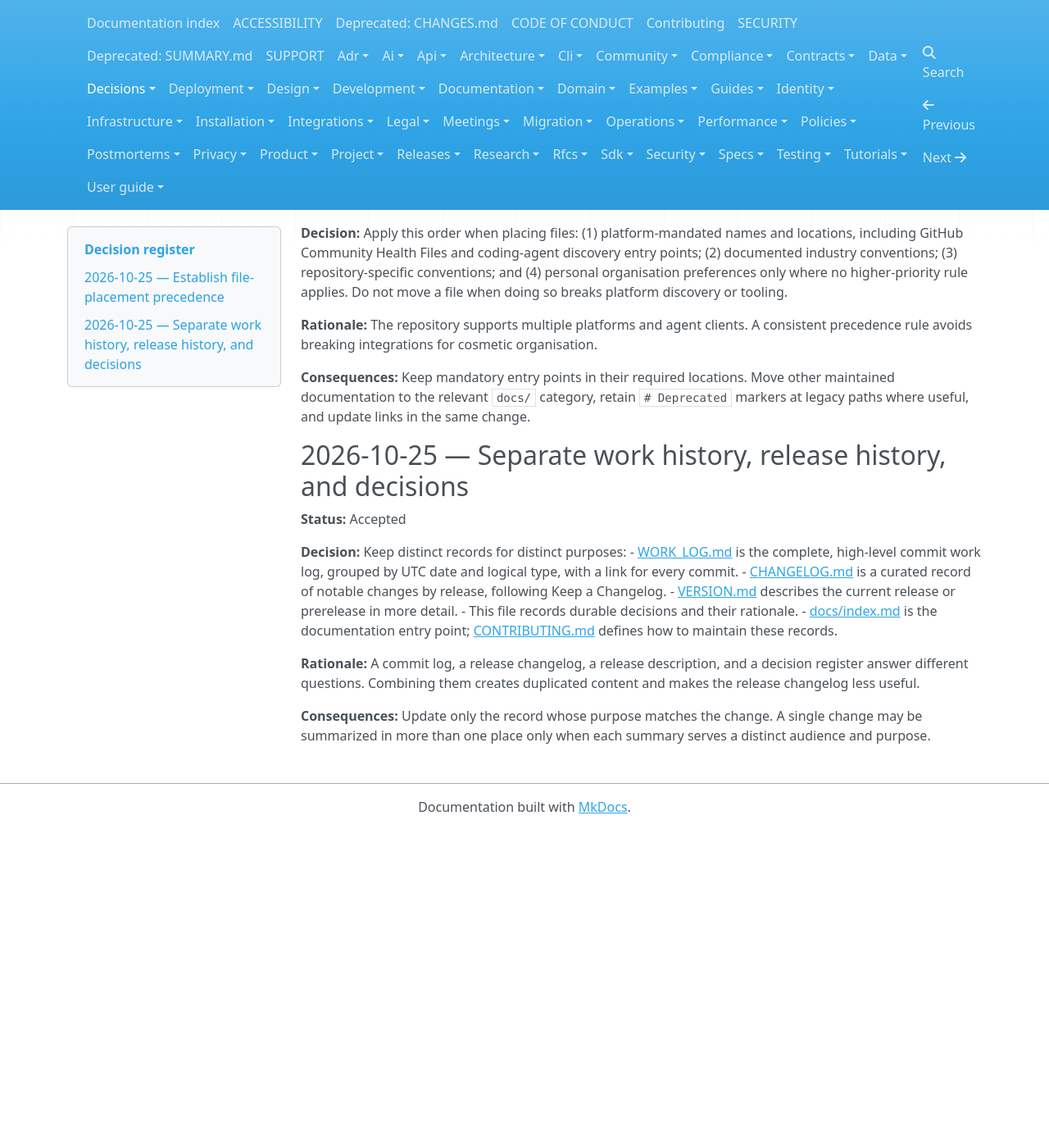
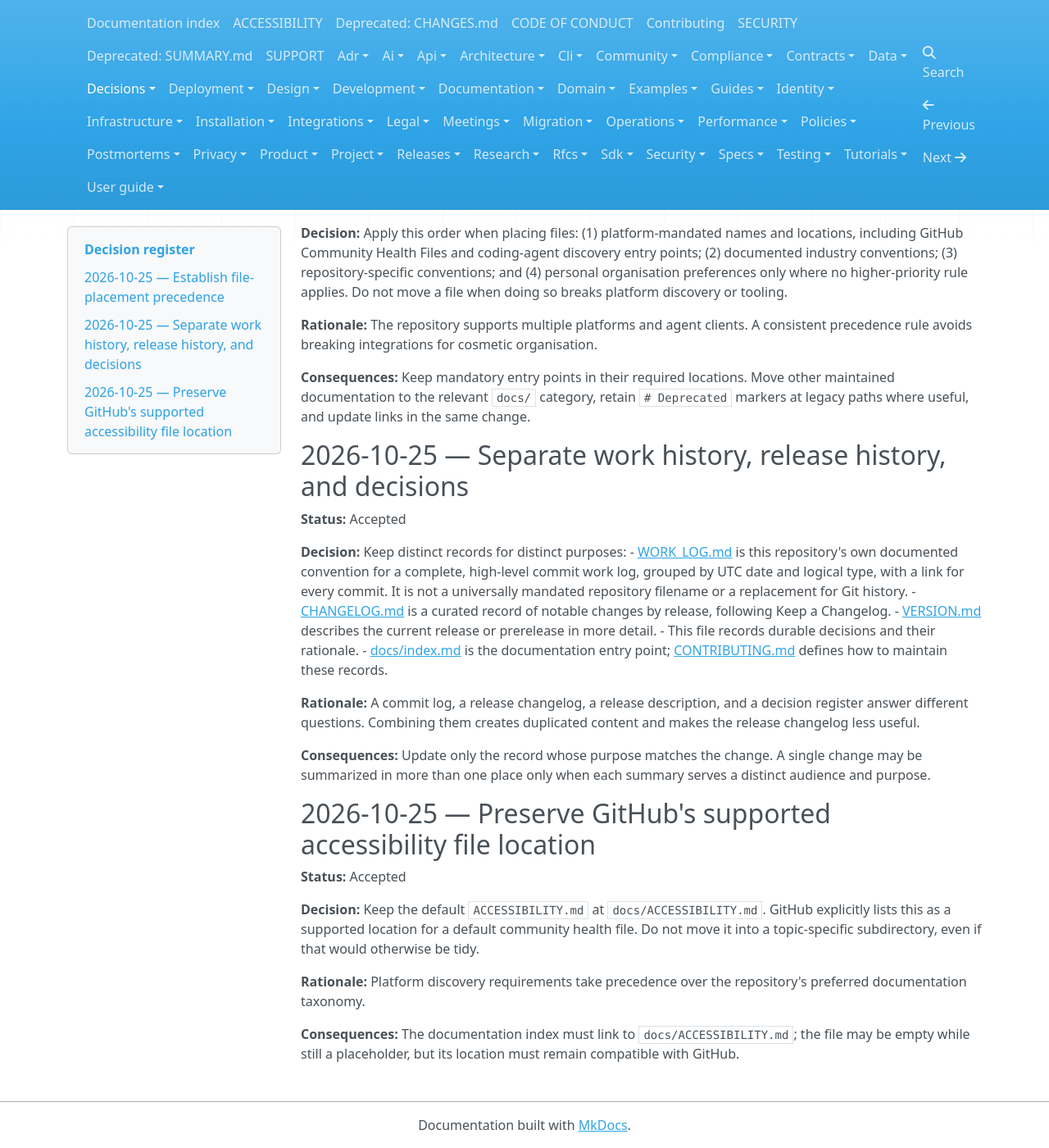
Before and after one commit to sandokanCat/.github, an MkDocs documentation site: the page built from docs/decisions/DECISIONS.md, in a window 1280 px wide and 1400 px high, scrolled down 261 px. Shown: the whole window at 82% size. Built offline with MkDocs 1.6.1, drawn with Linux system fonts in a browser that asks for light colours; nearby versions of some CDN libraries; before the commit the page ends 1273 px from its top, so only the background shows below that.

Commit message:
docs(decisions): clarify work log convention and accessibility path

```diff
--- a/docs/decisions/DECISIONS.md
+++ b/docs/decisions/DECISIONS.md
@@ -17,7 +17,7 @@ This document records durable project and team decisions, not a file-by-file cha
 **Status:** Accepted
 
 **Decision:** Keep distinct records for distinct purposes:
-- [WORK_LOG.md](../development/WORK_LOG.md) is the complete, high-level commit work log, grouped by UTC date and logical type, with a link for every commit.
+- [WORK_LOG.md](../development/WORK_LOG.md) is this repository's own documented convention for a complete, high-level commit work log, grouped by UTC date and logical type, with a link for every commit. It is not a universally mandated repository filename or a replacement for Git history.
 - [CHANGELOG.md](../../CHANGELOG.md) is a curated record of notable changes by release, following Keep a Changelog.
 - [VERSION.md](../releases/VERSION.md) describes the current release or prerelease in more detail.
 - This file records durable decisions and their rationale.
@@ -26,3 +26,14 @@ This document records durable project and team decisions, not a file-by-file cha
 **Rationale:** A commit log, a release changelog, a release description, and a decision register answer different questions. Combining them creates duplicated content and makes the release changelog less useful.
 
 **Consequences:** Update only the record whose purpose matches the change. A single change may be summarized in more than one place only when each summary serves a distinct audience and purpose.
+
+
+## 2026-10-25 — Preserve GitHub's supported accessibility file location
+
+**Status:** Accepted
+
+**Decision:** Keep the default `ACCESSIBILITY.md` at `docs/ACCESSIBILITY.md`. GitHub explicitly lists this as a supported location for a default community health file. Do not move it into a topic-specific subdirectory, even if that would otherwise be tidy.
+
+**Rationale:** Platform discovery requirements take precedence over the repository's preferred documentation taxonomy.
+
+**Consequences:** The documentation index must link to `docs/ACCESSIBILITY.md`; the file may be empty while still a placeholder, but its location must remain compatible with GitHub.
```
